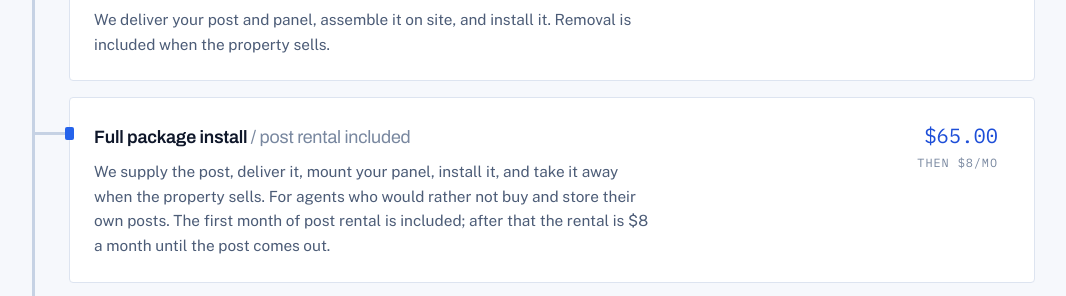
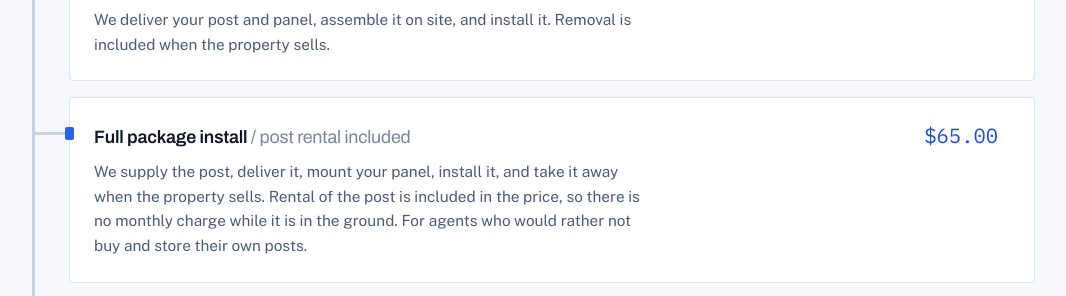
Before and after one commit to yaskhalil/Y.Y.K-Sign-Management-, a plain HTML site: page index.html in a window 1280 px wide. Shown: the part 1037-1333 px from the top of the page, without its empty margins (111-1177 px from the left). Drawn offline with nearby package versions, Linux system fonts and the light colour scheme.

Commit message:
Bundle post rental into the full package price
The $65 covers the post for as long as it is in the ground; there is no separate
monthly rental line. $8.50/mo storage is now the only recurring charge, which
also removes the two near-identical monthly figures.

Co-Authored-By: Claude Opus 5 <noreply@anthropic.com>

```diff
--- a/index.html
+++ b/index.html
@@ -321,14 +321,6 @@
   }
   .rider .price { text-align: right; }
   .rider .price .unit { font-size: .66em; color: var(--text-faint); }
-  .rider .price .then {
-    display: block;
-    margin-top: 5px;
-    font-size: .58em;
-    letter-spacing: .08em;
-    text-transform: uppercase;
-    color: var(--text-faint);
-  }
   .rider .price .plus { color: var(--text-faint); }
 
   .rider p { grid-column: 1; margin: 0; max-width: 60ch; font-size: .96rem; }
@@ -550,8 +542,8 @@
 
           <article class="rider">
             <h3>Full package install <span class="qualifier">/ post rental included</span></h3>
-            <p class="price">$65.00<span class="then">then $8/mo</span></p>
-            <p>We supply the post, deliver it, mount your panel, install it, and take it away when the property sells. For agents who would rather not buy and store their own posts. The first month of post rental is included; after that the rental is $8 a month until the post comes out.</p>
+            <p class="price">$65.00</p>
+            <p>We supply the post, deliver it, mount your panel, install it, and take it away when the property sells. Rental of the post is included in the price, so there is no monthly charge while it is in the ground. For agents who would rather not buy and store their own posts.</p>
           </article>
 
           <article class="rider">
```
Also changed, not shown: 1 other file.
